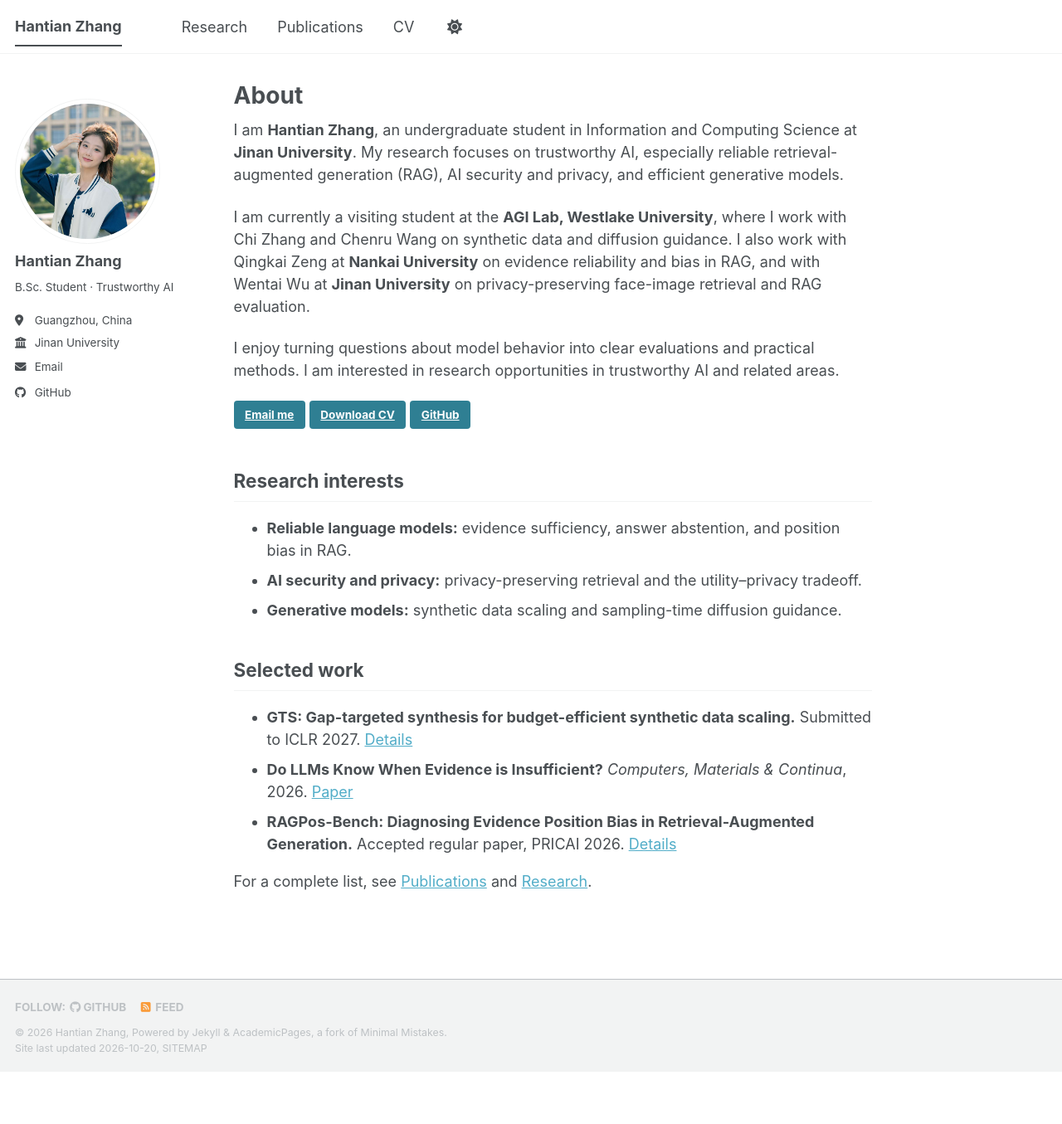
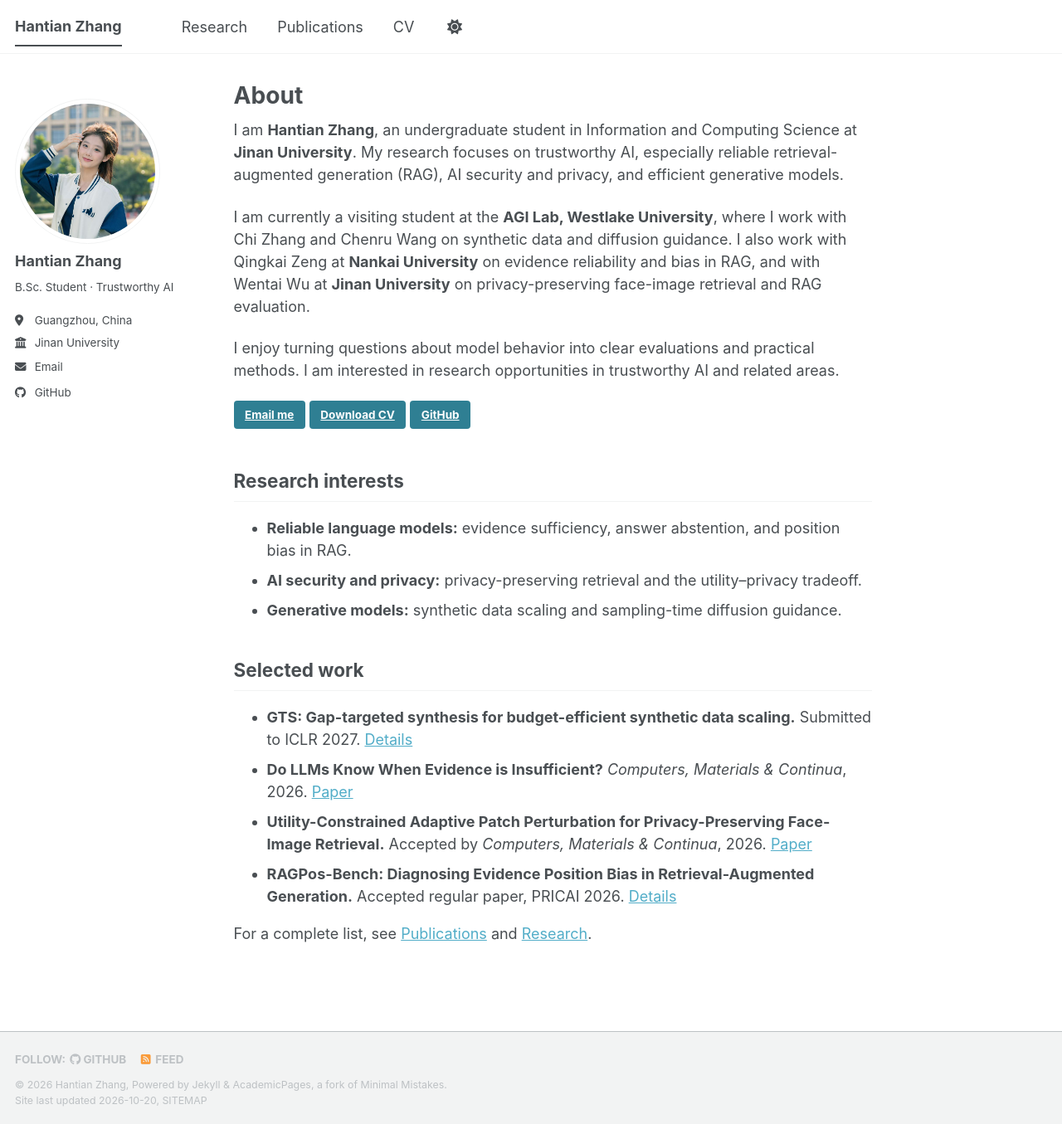
Before and after one commit to zht2005/zht2005.github.io, a Jekyll site: the page built from _pages/about.md, in a window 1280 px wide and 1355 px high. Shown: the whole window at 83% size. Built offline with Jekyll 4.4.1, drawn with Linux system fonts in a browser that asks for light colours; a style sheet for code colours, icons or effects is not loaded.

Commit message:
Add privacy-preserving retrieval paper to selected work

```diff
--- a/_pages/about.md
+++ b/_pages/about.md
@@ -23,6 +23,7 @@ I enjoy turning questions about model behavior into clear evaluations and practi
 
 - **GTS: Gap-targeted synthesis for budget-efficient synthetic data scaling.** Submitted to ICLR 2027. [Details](/publications/)
 - **Do LLMs Know When Evidence is Insufficient?** *Computers, Materials & Continua*, 2026. [Paper](https://doi.org/10.32604/cmc.2026.086343)
+- **Utility-Constrained Adaptive Patch Perturbation for Privacy-Preserving Face-Image Retrieval.** Accepted by *Computers, Materials & Continua*, 2026. [Paper](https://doi.org/10.32604/cmc.2026.087013)
 - **RAGPos-Bench: Diagnosing Evidence Position Bias in Retrieval-Augmented Generation.** Accepted regular paper, PRICAI 2026. [Details](/publications/)
 
 For a complete list, see [Publications](/publications/) and [Research](/research/).
```
